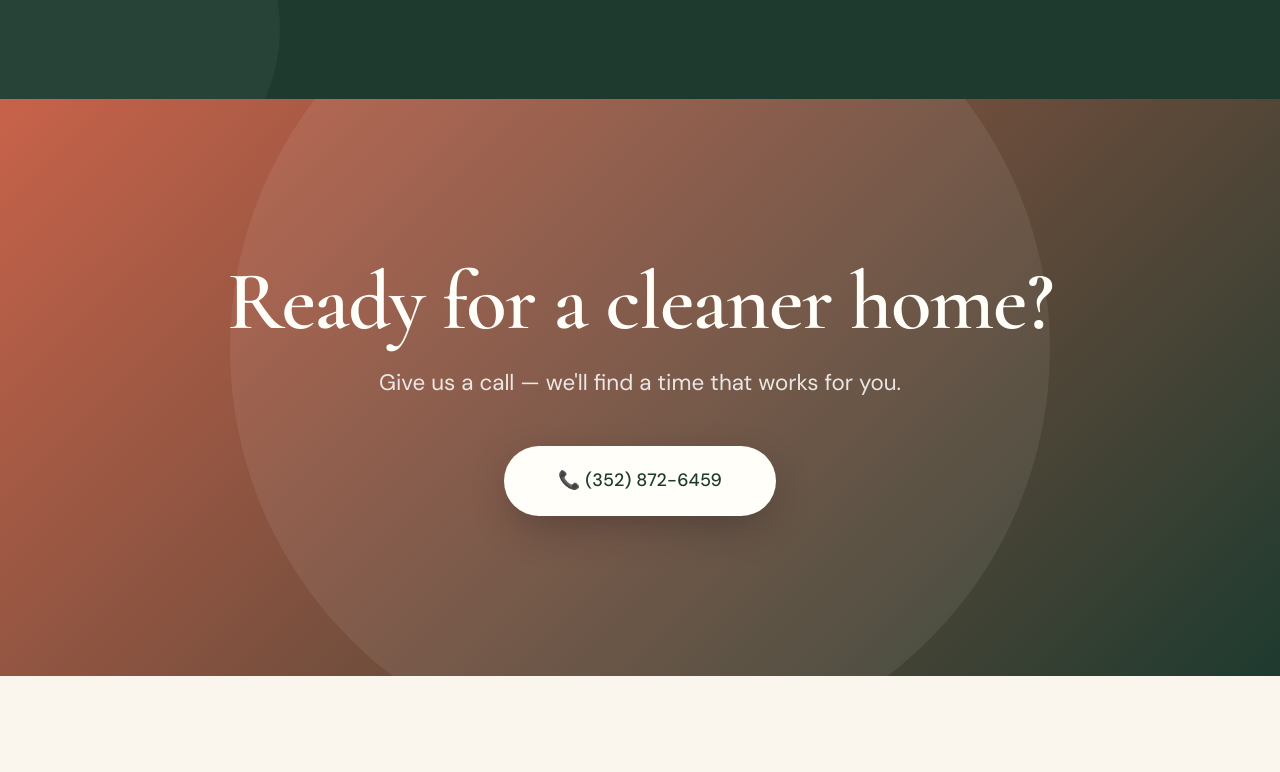
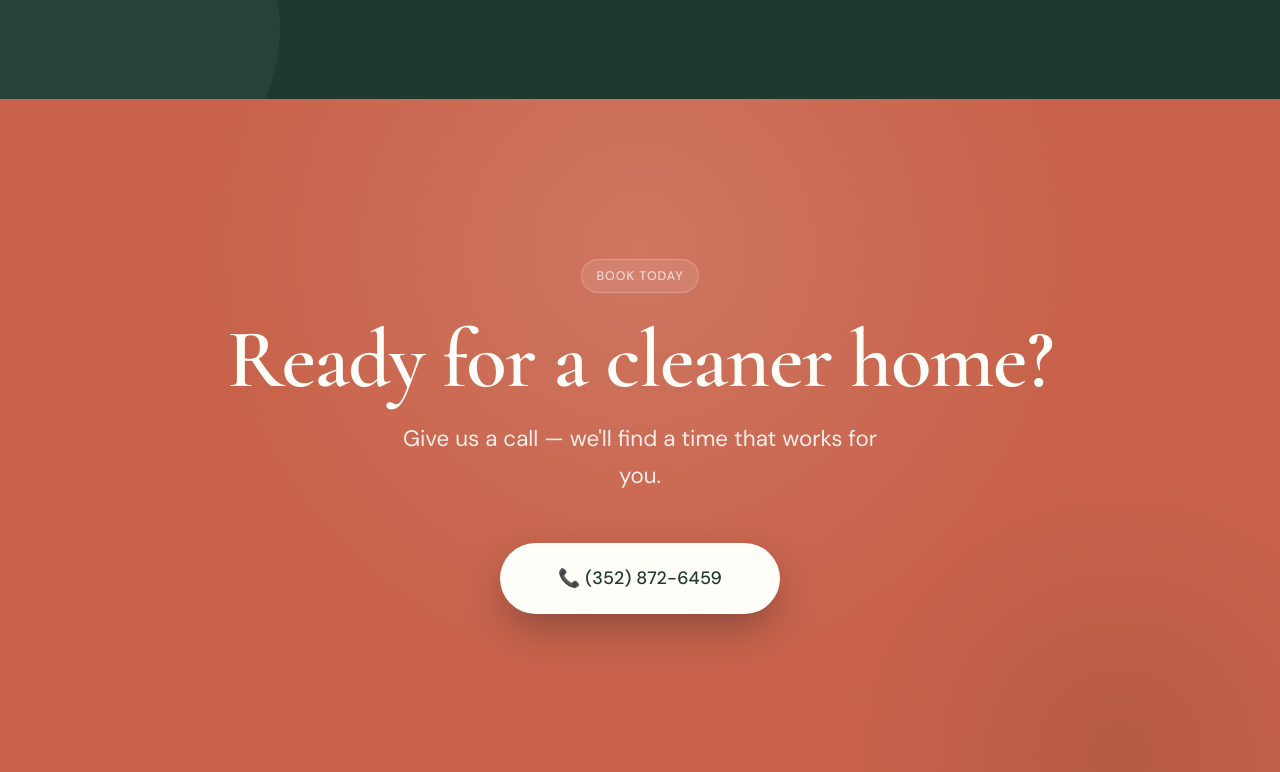
Before and after one commit to caiomsi/dustbunnys-llc, a plain HTML site: page index.html in a window 1280 px wide. Shown: the part 4568-5340 px from the top of the page. Drawn offline with nearby package versions, Linux system fonts and the light colour scheme.

Commit message:
Flatten CTA strip to solid terra; refine its design
Replace the terra→forest gradient on #cta-strip with a flat terra fill,
and polish the section: add a "Book Today" eyebrow label, soft top glow
+ lower-corner accent for depth, and tighter type/button rhythm.

Co-Authored-By: Claude Opus 4.8 <noreply@anthropic.com>

```diff
--- a/css/styles.css
+++ b/css/styles.css
@@ -575,39 +575,52 @@ section { padding: clamp(4rem, 8vw, 7rem) 0; }
 
 /* ── CTA Strip ── */
 #cta-strip {
-  background: linear-gradient(135deg, var(--terra) 0%, var(--forest) 100%);
+  background: var(--terra);
   padding: clamp(6rem, 13vw, 10rem) 0;
   text-align: center;
   position: relative;
   overflow: hidden;
 }
+/* Soft top glow — keeps the flat fill from reading as a plain block */
 #cta-strip::before {
   content: '';
   position: absolute;
-  top: -160px; left: 50%;
+  top: -300px; left: 50%;
   transform: translateX(-50%);
-  width: 820px; height: 820px;
+  width: 900px; height: 900px;
   border-radius: 50%;
-  background: rgba(255,255,255,.07);
+  background: radial-gradient(circle, rgba(255,255,255,.12) 0%, rgba(255,255,255,0) 70%);
+  pointer-events: none;
+}
+/* Subtle lower-corner accent for asymmetric depth */
+#cta-strip::after {
+  content: '';
+  position: absolute;
+  bottom: -260px; right: -120px;
+  width: 560px; height: 560px;
+  border-radius: 50%;
+  background: radial-gradient(circle, rgba(26,25,23,.10) 0%, rgba(26,25,23,0) 70%);
   pointer-events: none;
 }
 .cta-strip-inner { position: relative; z-index: 1; }
+.cta-strip-inner .label-tag { margin-bottom: 1.5rem; }
 .cta-strip-inner h2 {
   color: var(--white);
   font-size: clamp(2.8rem, 6.5vw, 5.2rem);
   line-height: 1.04;
-  margin-bottom: 1.2rem;
+  margin-bottom: 1.1rem;
 }
 .cta-strip-inner p {
-  color: rgba(255,255,255,.85);
+  color: rgba(255,255,255,.88);
   font-size: clamp(1.1rem, 2vw, 1.4rem);
-  max-width: 540px;
-  margin: 0 auto 2.75rem;
+  max-width: 520px;
+  margin: 0 auto 3rem;
 }
 .cta-strip-inner .btn-white {
-  padding: 1.25rem 3.4rem;
+  padding: 1.3rem 3.6rem;
   font-size: 1.12rem;
-  box-shadow: 0 14px 40px -8px rgba(36,26,31,.4);
+  letter-spacing: .01em;
+  box-shadow: 0 16px 44px -8px rgba(36,26,31,.45);
 }
 
 /* ── Hours & Contact ── */
--- a/index.html
+++ b/index.html
@@ -230,6 +230,7 @@
   <!-- ── CTA Strip ── -->
   <section id="cta-strip" aria-label="Book a cleaning">
     <div class="container cta-strip-inner">
+      <span class="label-tag light">Book Today</span>
       <h2>Ready for a cleaner home?</h2>
       <p>Give us a call — we'll find a time that works for you.</p>
       <a href="tel:+13528726459" class="btn btn-white">📞 (352) 872-6459</a>
```
